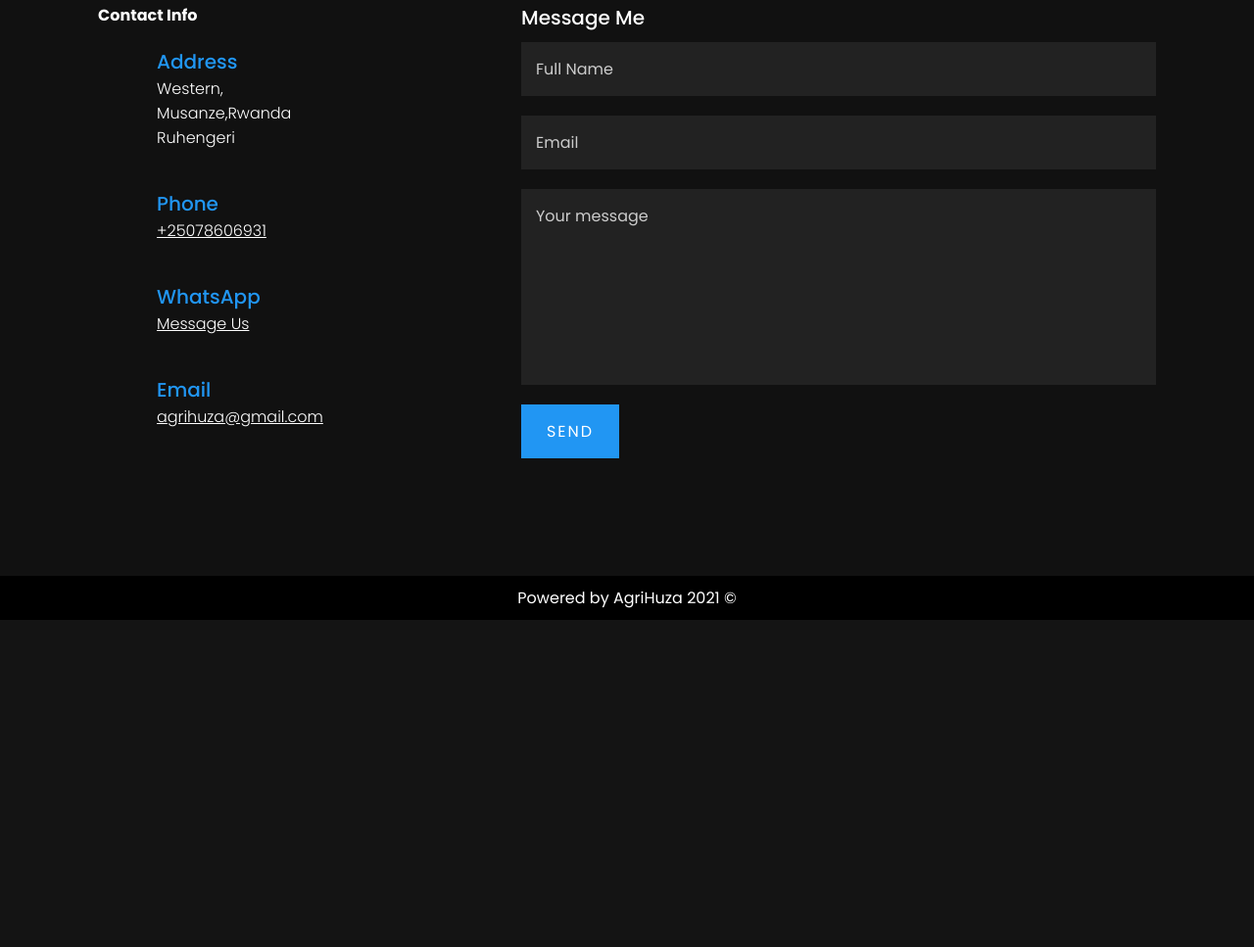
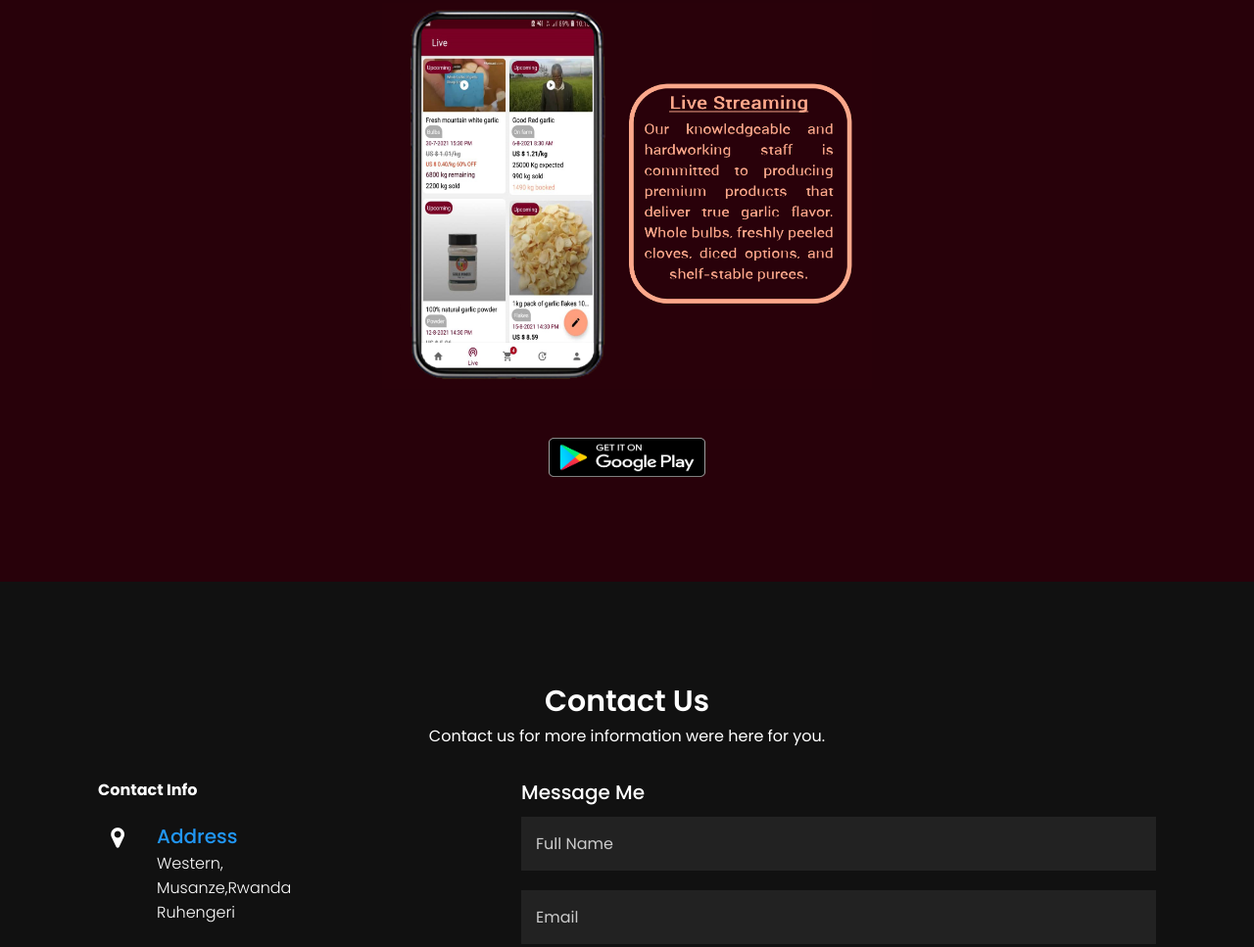
Before and after one commit to J-Bosco-Nseng/GarlicX.rw, a plain HTML site: page index.html in a window 1280 px wide. Shown: the part 1599-2566 px from the top of the page at 98% size. Before the commit the page ends 2232 px from the top, so only its background shows below. Drawn offline with Linux system fonts and the light colour scheme.

Commit message:
Update index.html

```diff
--- a/index.html
+++ b/index.html
@@ -1,11 +1,7 @@
 <!DOCTYPE html>
 <html lang="en">
   <head>
-    <meta charset="utf-8">
-    <meta name="generator" content="CoffeeCup HTML Editor (www.coffeecup.com)">
-    <meta name="dcterms.created" content="Tue, 20 Jul 2021 07:45:00 GMT">
-    <meta name="description" content="">
-    <meta name="keywords" content="">
+	      <link rel="stylesheet" href="https://stackpath.bootstrapcdn.com/font-awesome/4.7.0/css/font-awesome.min.css">
 	<link rel="stylesheet" href="mystyle.css">
     <title >GarlicX</title>
 	 </head>
@@ -64,7 +60,7 @@ We are grateful for their trust in us and look forward to continuing to serve th
           </div>
       </div>
    </section>
-   <!--<section style="background: #28010a;" class="work" id="work">
+   <section style="background: #28010a;" class="work" id="work">
     <div class="heading" style="color: #c9c3c3">
         <h2>How it Works</h2>
         <p>Make a step and work with us, don't worry you won't regret. Here we've mobile Software to help you cacth out your dreams..!</p>
@@ -96,7 +92,7 @@ function carousel() {
   setTimeout(carousel, 6000); // Change image every 2 seconds
 }
 </script>
-   </section>!-->
+   </section>
      <section class="contacts" id="contact">
     <div class="heading white">
         <h2>Contact Us</h2>
```
